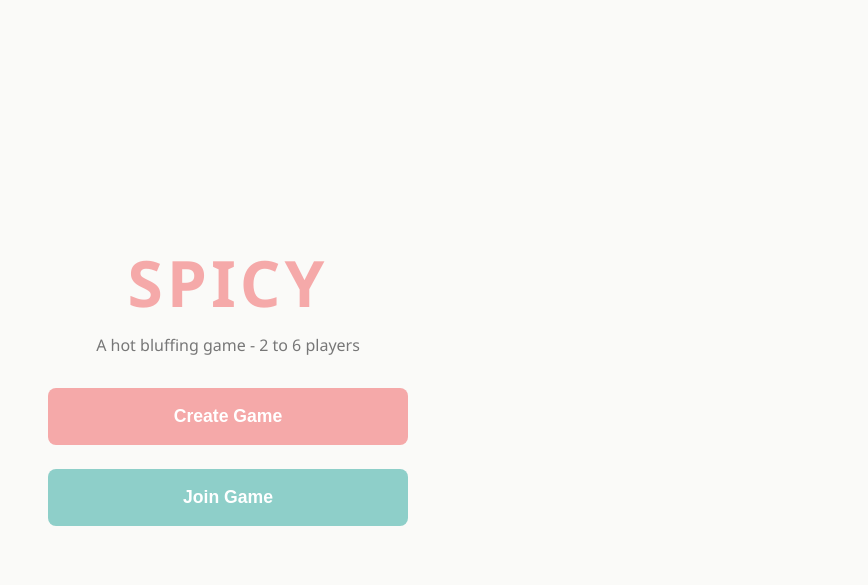
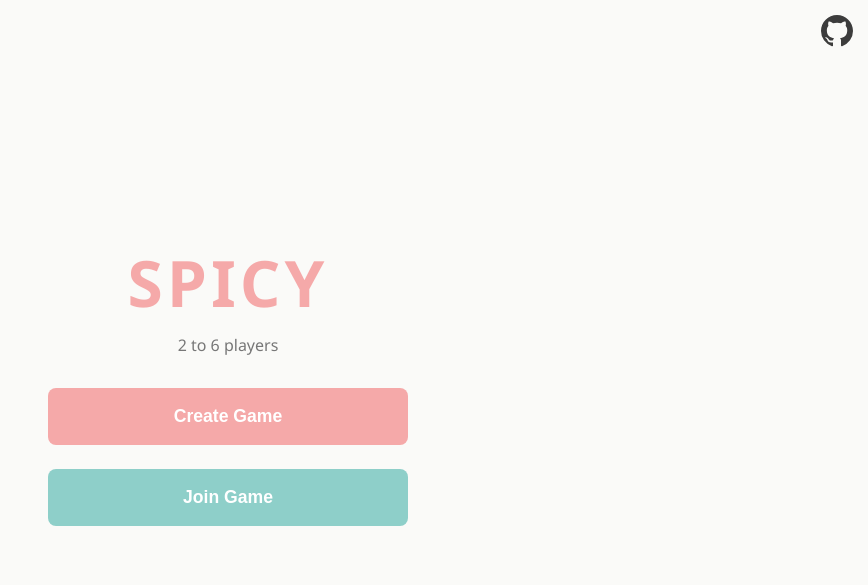
Before and after one commit to KennyPhan123/spicy-online, a website built with Vite: page index.html in a window 1280 px wide. Shown: the whole page, without its empty margins (412-1280 px from the left). Built offline with nearby package versions, Linux system fonts and the light colour scheme.

Commit message:
Update main screen UI and add GitHub logo

```diff
--- a/index.html
+++ b/index.html
@@ -13,9 +13,14 @@
 <body>
     <!-- Lobby Screen -->
     <div id="lobby" class="screen active">
+        <a href="https://github.com/KennyPhan123" target="_blank" style="position: absolute; top: 15px; right: 15px; z-index: 1000; color: inherit; text-decoration: none;" title="GitHub">
+    <svg height="32" aria-hidden="true" viewBox="0 0 16 16" version="1.1" width="32" data-view-component="true" style="fill: currentColor;">
+        <path d="M8 0c4.42 0 8 3.58 8 8a8.013 8.013 0 0 1-5.45 7.59c-.4.08-.55-.17-.55-.38 0-.27.01-1.13.01-2.2 0-.75-.25-1.23-.54-1.48 1.78-.2 3.65-.88 3.65-3.95 0-.88-.31-1.59-.82-2.15.08-.2.36-1.02-.08-2.12 0 0-.67-.22-2.2.82-.64-.18-1.32-.27-2-.27-.68 0-1.36.09-2 .27-1.53-1.03-2.2-.82-2.2-.82-.44 1.1-.16 1.92-.08 2.12-.51.56-.82 1.28-.82 2.15 0 3.06 1.86 3.75 3.64 3.95-.23.2-.44.55-.51 1.07-.46.21-1.61.55-2.33-.66-.15-.24-.6-.83-1.23-.82-.67.01-.27.38.01.53.34.19.73.9.82 1.13.16.45.68 1.31 2.69.94 0 .67.01 1.3.01 1.49 0 .21-.15.46-.55.38A7.995 7.995 0 0 1 0 8c0-4.42 3.58-8 8-8Z"></path>
+    </svg>
+</a>
         <div class="lobby-container">
             <h1 class="game-title">SPICY</h1>
-            <p class="subtitle">A hot bluffing game - 2 to 6 players</p>
+            <p class="subtitle">2 to 6 players</p>
 
             <!-- Main Menu -->
             <div id="mainMenu" class="lobby-section">
```
